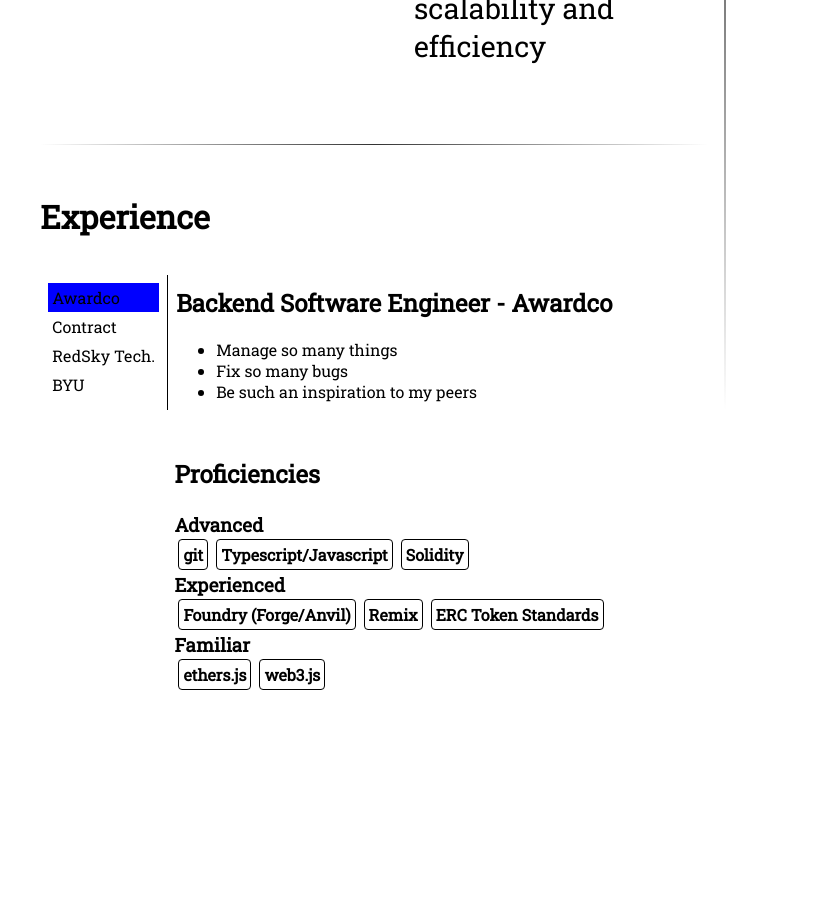
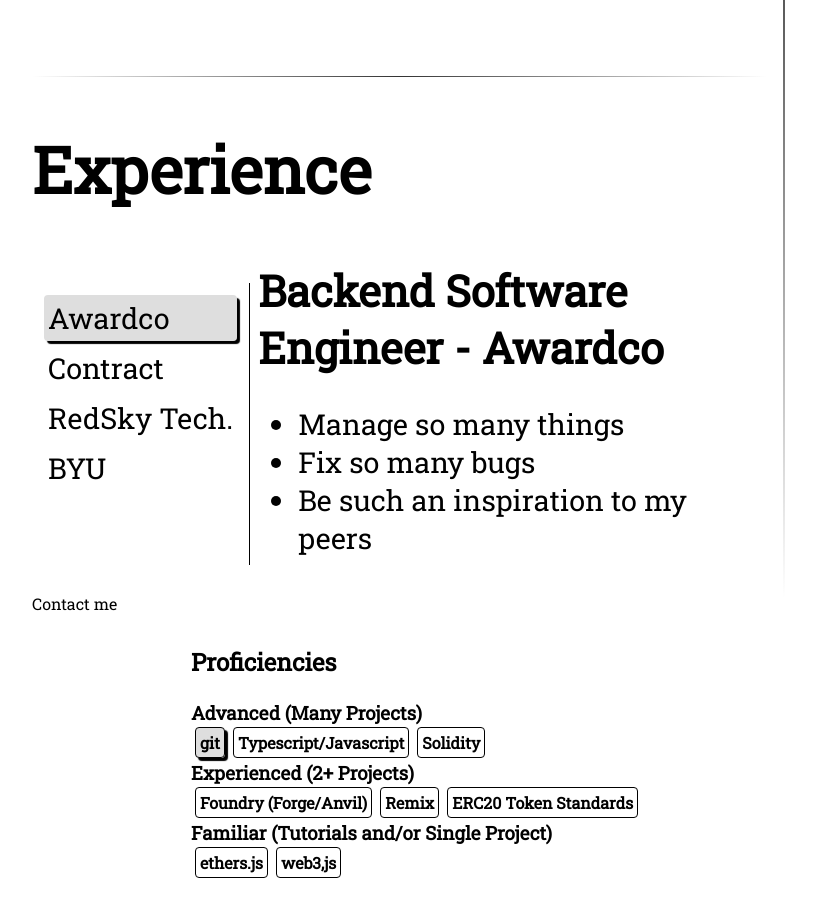
Before and after one commit to aslettz/showcase, a Next.js app: page / in a window 1280 px wide. Shown: the part 1320-2236 px from the top of the page, without its empty margins (249-1065 px from the left). Before the commit the page ends 2054 px from the top, so only its background shows below. Built offline with nearby package versions, Linux system fonts and the light colour scheme; what wagmi would draw is missing.

Commit message:
Functional site now

```diff
--- a/components/experienceChart.tsx
+++ b/components/experienceChart.tsx
@@ -1,7 +1,6 @@
-import {useState} from "react";
 import styled from "styled-components";
 
-enum ExperienceSources {
+export enum ExperienceSources {
     Awardco,
     Contract,
     RedSky,
@@ -10,6 +9,11 @@
 
 const ChartContainer = styled.div`
     display: flex;
+    font-size: 1.8rem;
+`
+
+const ChartHeader = styled.h1`
+    font-size: 4rem;
 `
 
 const SourceSelection = styled.ul`
@@ -21,7 +25,10 @@
 
 const SourceItem = styled.li<{ isSelected: boolean }>`
     padding: 4px;
-    background-color: ${(props) => {return (props.isSelected ? '#0000FF' : '#FFFFFF')}};
+    margin: 4px;
+    border-radius: 4px;
+    background-color: ${(props) => {return (props.isSelected ? '#9C9C9C55' : '#FFFFFF')}};
+    box-shadow: ${(props) => {return (props.isSelected ? '3px 3px 1px' : 'none')}};
     cursor: pointer;
 `
 
@@ -30,7 +37,7 @@
 `
 
 const ExperienceHeader = styled.h2`
-
+    margin: 0 0 8px 0;
 `
 
 const ExperienceList = styled.ul`
@@ -41,8 +48,12 @@
 
 `
 
-const ExperienceChart = () => {
-    const [jobSelectedIndex, setJobSelectedIndex] = useState(ExperienceSources.Awardco)
+export interface ExperienceChartProps {
+    selectedExperienceSource: ExperienceSources | null;
+    onSelectionChange(experienceSource: ExperienceSources): void;
+}
+
+const ExperienceChart = (props: ExperienceChartProps) => {
 
     function renderBYUExperience() {
         return (
@@ -93,7 +104,7 @@
     }
 
     function renderExperiencePoints() {
-        switch (jobSelectedIndex){
+        switch (props.selectedExperienceSource){
             case ExperienceSources.Awardco:
                 return renderAwardcoExperience();
             case ExperienceSources.Contract:
@@ -110,16 +121,16 @@
     function renderSourceSelection() {
         return (
         <SourceSelection>
-            <SourceItem onClick={() => setJobSelectedIndex(ExperienceSources.Awardco)} isSelected={jobSelectedIndex==ExperienceSources.Awardco}>
+            <SourceItem onClick={() => props.onSelectionChange(ExperienceSources.Awardco)} isSelected={props.selectedExperienceSource==ExperienceSources.Awardco}>
                 Awardco
             </SourceItem>
-            <SourceItem onClick={() => setJobSelectedIndex(ExperienceSources.Contract)} isSelected={jobSelectedIndex==ExperienceSources.Contract}>
+            <SourceItem onClick={() => props.onSelectionChange(ExperienceSources.Contract)} isSelected={props.selectedExperienceSource==ExperienceSources.Contract}>
                 Contract
             </SourceItem>
-            <SourceItem onClick={() => setJobSelectedIndex(ExperienceSources.RedSky)} isSelected={jobSelectedIndex==ExperienceSources.RedSky}>
+            <SourceItem onClick={() => props.onSelectionChange(ExperienceSources.RedSky)} isSelected={props.selectedExperienceSource==ExperienceSources.RedSky}>
                 RedSky Tech.
             </SourceItem>
-            <SourceItem onClick={() => setJobSelectedIndex(ExperienceSources.BYU)} isSelected={jobSelectedIndex==ExperienceSources.BYU}>
+            <SourceItem onClick={() => props.onSelectionChange(ExperienceSources.BYU)} isSelected={props.selectedExperienceSource==ExperienceSources.BYU}>
                 BYU
             </SourceItem>
         </SourceSelection>);
@@ -127,7 +138,7 @@
 
     return (
         <>
-            <h1>Experience</h1>
+            <ChartHeader>Experience</ChartHeader>
             <ChartContainer>
                 {renderSourceSelection()}
                 {renderExperiencePoints()}
--- /dev/null
+++ b/components/proficiencyItem.tsx
@@ -0,0 +1,21 @@
+import styled from "styled-components";
+
+const ProficiencyItemContainer = styled.h4<{isHighlighted: boolean}>`
+    border: 1px solid black;
+    border-radius: 4px;
+    padding: 4px;
+    margin: 0 4px;
+    background-color: ${(props) => {return (props.isHighlighted ? '#9C9C9C55' : '#FFFFFF')}};
+    box-shadow: ${(props) => {return (props.isHighlighted ? '3px 3px 1px' : 'none')}};
+`;
+
+export interface ProficiencyItemProps {
+    title: string;
+    isHighlighted: boolean;
+}
+
+const ProficiencyItem = (props: ProficiencyItemProps) => {
+    return <ProficiencyItemContainer isHighlighted={props.isHighlighted}>{props.title}</ProficiencyItemContainer>
+}
+
+export default ProficiencyItem;
--- /dev/null
+++ b/components/proficiencyItemGroup.tsx
@@ -0,0 +1,32 @@
+import styled from "styled-components";
+import ProficiencyItem from "./proficiencyItem";
+
+export interface ProficiencyItemGroupProps {
+    highlightedSkills: string[];
+    groupSkills: string[];
+}
+
+const ProficiencyItemGroupContainer = styled.div`
+            display: flex;
+        `;
+
+const ProficiencyItemGroup = (props: ProficiencyItemGroupProps) => {
+
+    function renderProficiencyItems() {
+        let result: JSX.Element[] = [];
+
+        props.groupSkills.forEach((skill, idx) => {
+            result.push(<ProficiencyItem title={skill} isHighlighted={props.highlightedSkills.indexOf(skill) !== -1} key={idx}/>);
+        })
+
+        return result;
+    }
+
+    return (
+        <ProficiencyItemGroupContainer>
+            {renderProficiencyItems()}
+        </ProficiencyItemGroupContainer>
+    );
+}
+
+export default ProficiencyItemGroup;
--- /dev/null
+++ b/components/skillsDisplay.tsx
@@ -0,0 +1,65 @@
+import styled from "styled-components";
+import ProficiencyItemGroup from "./proficiencyItemGroup";
+import {ExperienceSources} from "./experienceChart";
+
+const SkillsDisplayContainer = styled.div`
+    position: sticky;    /* Keep in position on scroll */
+    top: 30%;
+`
+
+const ProficiencySection = styled.div`
+            display: flex;
+            flex-direction: column;
+        `;
+
+const ProficiencyTitle = styled.h3`
+            margin: 2px 0;
+        `;
+
+export interface SkillsDisplayProps {
+    selectedExperienceSource: ExperienceSources | null;
+}
+
+const SkillsDisplay = (props: SkillsDisplayProps) => {
+
+
+    function getHighlightSkills() {
+        switch (props.selectedExperienceSource) {
+            case ExperienceSources.Awardco:
+                return ["git", "MS SQL Server"];
+            case ExperienceSources.Contract:
+                return ["Solidity", "Foundry", "Remix"];
+            case ExperienceSources.RedSky:
+                return ["Typescript", "git"];
+            case ExperienceSources.BYU:
+                return ["git"];
+            default:
+                return [];
+        }
+    }
+
+    return (
+        <SkillsDisplayContainer>
+            <h2>Proficiencies</h2>
+
+            <ProficiencySection>
+                <ProficiencyTitle>Advanced (Many Projects)</ProficiencyTitle>
+                <ProficiencyItemGroup highlightedSkills={getHighlightSkills()} groupSkills={['git', 'Typescript/Javascript', 'Solidity']}/>
+            </ProficiencySection>
+
+            <ProficiencySection>
+                <ProficiencyTitle>Experienced (2+ Projects)</ProficiencyTitle>
+                <ProficiencyItemGroup highlightedSkills={getHighlightSkills()} groupSkills={['Foundry' +
+                ' (Forge/Anvil)', 'Remix', 'ERC20 Token Standards']}/>
+            </ProficiencySection>
+
+            <ProficiencySection>
+                <ProficiencyTitle>Familiar (Tutorials and/or Single Project)</ProficiencyTitle>
+                <ProficiencyItemGroup highlightedSkills={getHighlightSkills()} groupSkills={['ethers.js', 'web3,js']}/>
+            </ProficiencySection>
+
+        </SkillsDisplayContainer>
+    );
+}
+
+export default SkillsDisplay;
--- a/package.json
+++ b/package.json
@@ -14,6 +14,7 @@
     "next": "12.1.6",
     "react": "18.2.0",
     "react-dom": "18.2.0",
+    "react-intersection-observer": "^9.4.0",
     "react-scroll": "^1.8.8",
     "styled-components": "^5.3.6",
     "wagmi": "^0.7.6"
--- a/pages/index.tsx
+++ b/pages/index.tsx
@@ -1,8 +1,10 @@
 import type {NextPage} from 'next'
 import styled from "styled-components";
-import ExperienceChart from "../components/experienceChart";
+import ExperienceChart, {ExperienceSources} from "../components/experienceChart";
 import Image from 'next/image'
-
+import {useEffect, useState} from "react";
+import SkillsDisplay from "../components/skillsDisplay";
+import {useInView} from "react-intersection-observer";
 
 
 const AppContainer = styled.div`
@@ -11,7 +13,7 @@
 
 const ContentContainer = styled.div`
     display: flex;
-    padding: 0 8vw;
+    padding: 0 2vw 0 6vw;
     flex-wrap: wrap;
     justify-content: center;
 `
@@ -22,6 +24,7 @@
 
 const SideContent = styled.div`
     padding: 12px;
+    min-width: fit-content;
 `
 
 const StyledHr = styled.hr`
@@ -48,6 +51,21 @@
 `
 
 const Home: NextPage = () => {
+    const [selectedExperienceSource, setSelectedExperienceSource] = useState<ExperienceSources | null>(null)
+    const [previouslySelectedExperienceSource, setPreviouslySelectedExperienceSource] = useState<ExperienceSources | null>(null)
+
+    const {ref, inView} = useInView({trackVisibility: true, delay: 100});
+
+    useEffect(() => {
+        if (!inView) {
+            setPreviouslySelectedExperienceSource(selectedExperienceSource);
+            setSelectedExperienceSource(null);
+        }
+        if (inView) {
+            setSelectedExperienceSource(previouslySelectedExperienceSource || ExperienceSources.Awardco );
+        }
+
+    }, [inView])
 
     function renderHeroBanner() {
         const HeroBanner = styled.div`
@@ -76,6 +94,7 @@
 
         const AboutMeHeader = styled.h1`
             margin: 0 0 8px 0;
+            font-size: 4rem;
         `
 
         const SummarySection = styled.div`
@@ -121,6 +140,7 @@
                 </SummaryImage>
                 <AboutMeText>
                     <SummaryText>
+                        {/* eslint-disable-next-line react/no-unescaped-entities */}
                         I'm a software engineer with a drive for innovation and the cutting edge.
                         In the fast moving world of decentralization, I pride myself in the ability
                         to learn new technologies and skills quickly.
@@ -148,66 +168,15 @@
     }
 
     function renderExperience() {
-        return <ExperienceChart/>
+        return (
+            <div ref={ref}>
+                <ExperienceChart onSelectionChange={setSelectedExperienceSource} selectedExperienceSource={selectedExperienceSource}/>
+            </div>)
     }
 
     function renderSkillsDisplay() {
-        const SkillsDisplay = styled.div`
 
-        `;
-
-        const ProficiencySection = styled.div`
-            display: flex;
-            flex-direction: column;
-        `;
-
-        const ProficiencyTitle = styled.h3`
-            margin: 2px 0;
-        `;
-
-        const ProficiencyItemGroup = styled.div`
-            display: flex;
-        `;
-
-        const ProficiencyItem = styled.h4`
-            border: 1px solid black;
-            border-radius: 4px;
-            padding: 4px;
-            margin: 0 4px;
-        `;
-
-
-        return (
-        <SkillsDisplay>
-            <h2>Proficiencies</h2>
-
-            <ProficiencySection>
-                <ProficiencyTitle>Advanced</ProficiencyTitle>
-                <ProficiencyItemGroup>
-                    <ProficiencyItem>git</ProficiencyItem>
-                    <ProficiencyItem>Typescript/Javascript</ProficiencyItem>
-                    <ProficiencyItem>Solidity</ProficiencyItem>
-                </ProficiencyItemGroup>
-            </ProficiencySection>
-
-            <ProficiencySection>
-                <ProficiencyTitle>Experienced</ProficiencyTitle>
-                <ProficiencyItemGroup>
-                    <ProficiencyItem>Foundry (Forge/Anvil)</ProficiencyItem>
-                    <ProficiencyItem>Remix</ProficiencyItem>
-                    <ProficiencyItem>ERC Token Standards</ProficiencyItem>
-                </ProficiencyItemGroup>
-            </ProficiencySection>
-
-            <ProficiencySection>
-                <ProficiencyTitle>Familiar</ProficiencyTitle>
-                <ProficiencyItemGroup>
-                    <ProficiencyItem>ethers.js</ProficiencyItem>
-                    <ProficiencyItem>web3.js</ProficiencyItem>
-                </ProficiencyItemGroup>
-            </ProficiencySection>
-
-        </SkillsDisplay>)
+        return <SkillsDisplay selectedExperienceSource={selectedExperienceSource}/>
     }
 
     return (
@@ -219,6 +188,9 @@
                     {renderAboutMe()}
                     <StyledHr/>
                     {renderExperience()}
+                    <div>
+                        Contact me
+                    </div>
                 </MainContent>
                 <VerticleRule/>
                 <SideContent>
--- a/styles/globals.css
+++ b/styles/globals.css
@@ -5,4 +5,6 @@
 /* can now reference my font */
 body {
     font-family: 'Roboto Slab', 'Montserrat', 'Playfair Display';
+    /*color: white;*/
+    /*background-color: #2C3333;*/
 }
```
Also changed, not shown: 1 other file (tests, documents, lock files or other folders).
